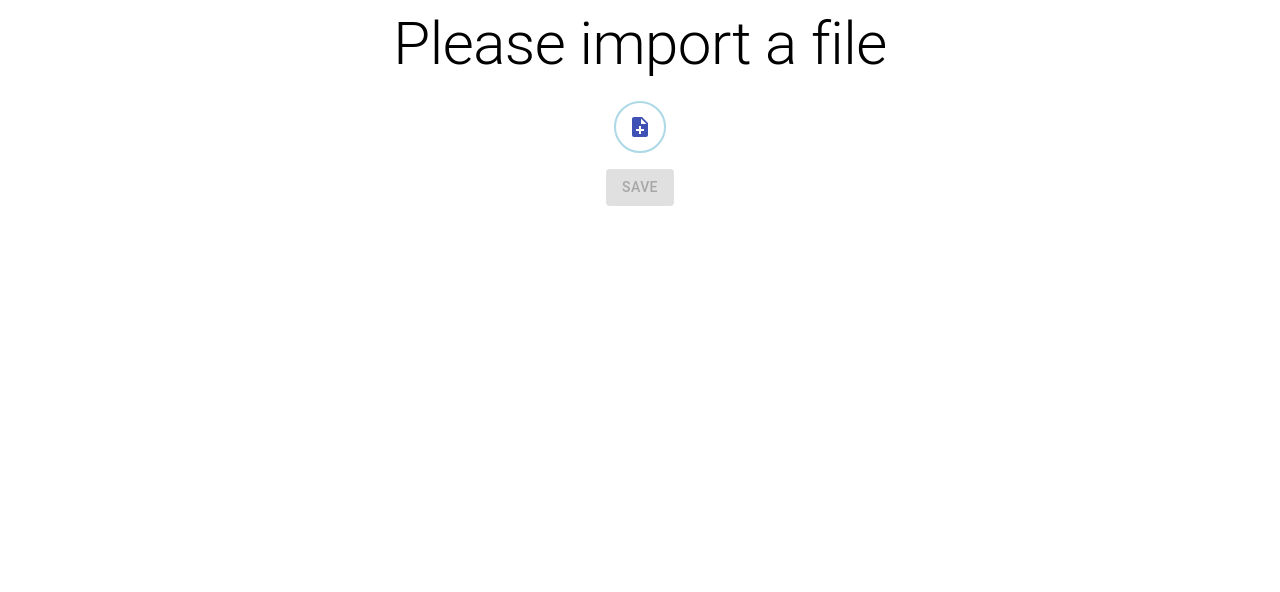
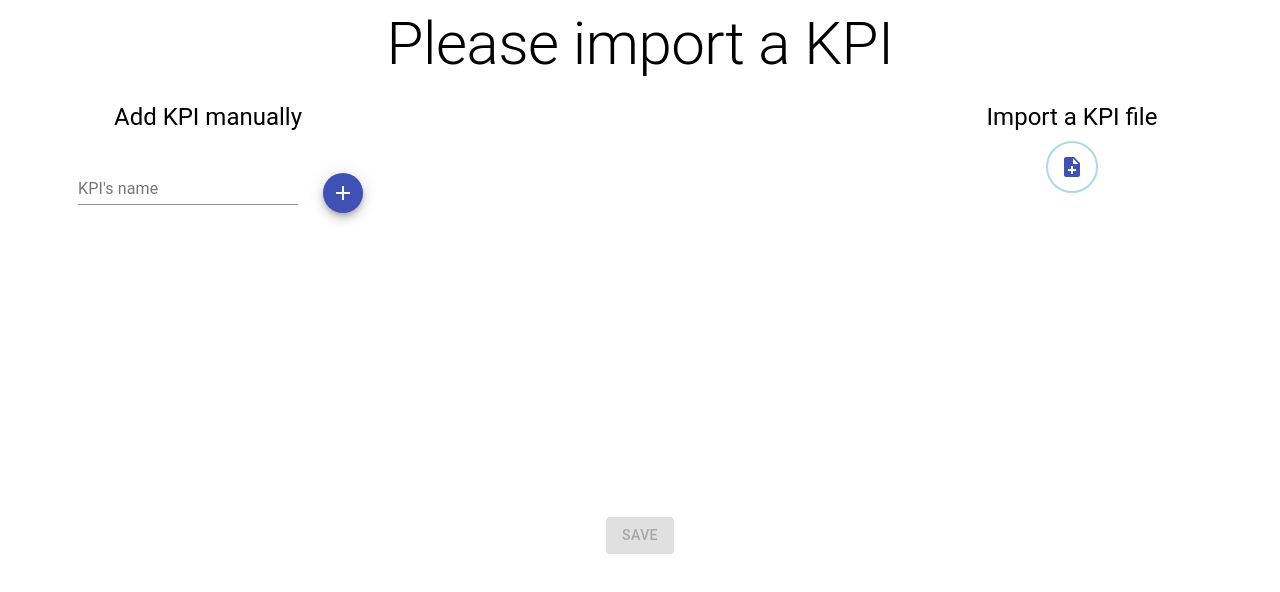
Before and after one commit to Haukain/ddbl-web-app, a React (Create React App) app in the folder source/client/: page /longlist in a window 1280 px wide. Shown: the top 592 px of the page. Built offline with nearby package versions, Linux system fonts and the light colour scheme.

Commit message:
add kpi manually

```diff
--- a/source/client/src/components/Longlist.js
+++ b/source/client/src/components/Longlist.js
@@ -1,7 +1,7 @@
 import React from 'react';
 import { makeStyles } from '@material-ui/core/styles';
 import Container from '@material-ui/core/Container';
-import LonglistXMLImport from './LonglistXMLImport'
+import LonglistBoard from './LonglistBoard'
 
 const useStyles = makeStyles(theme => ({
 }));
@@ -10,8 +10,8 @@ export default function Longlist(props) {
   const classes = useStyles();
 
   return (
-    <Container maxWidth='sm'>
-        <LonglistXMLImport/>
+    <Container>
+        <LonglistBoard/>
     </Container>
   );
 }
--- /dev/null
+++ b/source/client/src/components/LonglistBoard.js
@@ -0,0 +1,130 @@
+import React from 'react';
+import Parser from 'xml2js';
+import { withStyles } from '@material-ui/styles';
+import { Container, Grid, List, ListItem, ListItemText, ListItemIcon, Checkbox, Typography, IconButton } from '@material-ui/core';
+import NoteAddIcon from '@material-ui/icons/NoteAdd';
+import { Button } from '@material-ui/core';
+import update from 'immutability-helper';
+import LonglistXMLImport from './LonglistXMLImport';
+import LonglistManualImport from './LonglistManualImport'
+
+const styles = theme => ({
+  fileInput : {
+    border : 'solid 2px lightblue'
+  },
+  listRoot : {
+    textAlign : 'center',
+    height : 400,
+  },
+  list : {
+      height : 400,
+      overflow: 'auto',
+      maxHeight: '100%',
+  }
+});
+
+const LOCALSTORAGE_KEY = 'kpiList'
+
+class LonglistBoard extends React.Component {
+
+  constructor(props) {
+    super(props);
+
+    this.state = {
+        kpiList : []
+    }
+    this.handleChecked = this.handleChecked.bind(this);
+    this.saveHandler = this.saveHandler.bind(this);
+    this.kpiImport = this.kpiImport.bind(this);
+    this.kpiAdd = this.kpiAdd.bind(this)
+  }
+
+  handleChecked (id) {
+    let currentState = this.state.kpiList[id].isChecked
+    this.setState({kpiList : update(this.state.kpiList, {[id]: {isChecked: {$set: !currentState}}})});
+  }
+
+  generateKpiList() {
+      let kpiList = []
+      console.log(this.state.kpiList)
+      for(let [i,k] of this.state.kpiList.entries())
+      {
+          kpiList.push(
+            <ListItem>
+              <ListItemText
+                primary={k.name}
+              />
+              <ListItemIcon>
+                <Checkbox
+                  disableRipple
+                  onChange={ () => this.handleChecked(i) }
+                  checked={k.isChecked}
+                />
+              </ListItemIcon>
+            </ListItem>,
+          )
+      }
+      return kpiList
+  }
+
+  saveHandler() {
+    let kpisToSave = this.state.kpiList
+    let message = `Saving ${kpisToSave.filter(e=>e.isChecked).length} KPIs to the Database`
+    for(const  k of kpisToSave.filter(e=>e.isChecked)){
+      message += `\n ${k.name}`
+    }
+    alert(message)
+
+    const kpisJson = JSON.parse(JSON.stringify(kpisToSave.filter(e=>e.isChecked)))
+    window.localStorage.setItem(
+      LOCALSTORAGE_KEY,
+      kpisJson
+    )
+  }
+
+  kpiImport(list) {
+    for(let i of list){
+      this.setState({1:{kpiList: this.state.kpiList.push(i)}})
+    }
+    //this.setState({kpiList: list})
+  }
+
+  kpiAdd(name) {
+    this.setState({1:{kpiList: this.state.kpiList.push(name)}})
+  }
+
+  render() {
+    const { classes } = this.props;
+
+    return (
+        <div className={classes.listRoot}>
+            <Typography variant='h2' gutterBottom>
+                {this.state.kpiList.length!=0?this.state.kpiList.length+' KPIs found':'Please import a KPI'}
+            </Typography>
+
+            <Grid container spacing={10}>
+                <Grid item key={1} xs={4}>
+                    <Typography variant='h5' gutterBottom>
+                        {'Add KPI manually'}
+                    </Typography>
+                    <LonglistManualImport addKpis={this.kpiAdd}/>
+                </Grid>
+                <Grid item key={1} xs={4}>
+                    <List className={classes.list}>
+                        {this.generateKpiList()}
+                    </List>
+                    <Button variant='contained' disabled={this.state.kpiList.length==0} color='primary' onClick={this.saveHandler}>save</Button>
+                </Grid>
+                <Grid item key={1} xs={4}>
+                    <Typography variant='h5' gutterBottom>
+                        {'Import a KPI file'}
+                    </Typography>
+                    <LonglistXMLImport importKpis={this.kpiImport}/>
+                </Grid>
+            </Grid>
+        </div>
+    );
+  }
+}
+
+export default withStyles(styles)(LonglistBoard);
--- /dev/null
+++ b/source/client/src/components/LonglistManualImport.js
@@ -0,0 +1,57 @@
+import React from 'react';
+import Parser from 'xml2js';
+import { withStyles } from '@material-ui/styles';
+import { TextField, Fab } from '@material-ui/core';
+import AddIcon from '@material-ui/icons/Add';
+import NoteAddIcon from '@material-ui/icons/NoteAdd';
+
+const styles = theme => ({
+    element:{
+        'vertical-align':'bottom',
+        'margin-left' : 25,
+    }
+});
+
+class LonglistManualImport extends React.Component {
+    constructor(props) {
+      super(props);
+
+      this.state = {
+          name : ""
+      }
+
+      this.addField = this.addField.bind(this);
+    }
+
+    handleChange = (e) => this.setState({
+		name: e.target.value
+	})
+
+    addField(event) {
+        this.props.addKpis({name:this.state.name,isChecked:true})
+    }
+
+    render() {
+        const { classes } = this.props;
+
+        return (
+          <div className={classes.listRoot}>
+              <div>
+                <TextField
+                id="standard-basic"
+                className={classes.element}
+                value={this.state.name}
+                onChange={this.handleChange}
+                label="KPI's name"
+                margin="normal"
+                />
+                <Fab size="small" color="primary" aria-label="add" onClick={this.addField} className={classes.element}>
+                    <AddIcon />
+                </Fab>
+            </div>
+          </div>
+        );
+    }
+}
+
+    export default withStyles(styles)(LonglistManualImport);
--- a/source/client/src/components/LonglistXMLImport.js
+++ b/source/client/src/components/LonglistXMLImport.js
@@ -1,10 +1,8 @@
 import React from 'react';
 import Parser from 'xml2js';
 import { withStyles } from '@material-ui/styles';
-import { List, ListItem, ListItemText, ListItemIcon, Checkbox, Typography, IconButton } from '@material-ui/core';
+import { IconButton } from '@material-ui/core';
 import NoteAddIcon from '@material-ui/icons/NoteAdd';
-import { Button } from '@material-ui/core';
-import update from 'immutability-helper'
 
 const styles = theme => ({
   fileInput : {
@@ -13,45 +11,15 @@ const styles = theme => ({
   listRoot : {
     textAlign : 'center',
     height : 400,
-  },
-  list : {
-      overflow: 'auto',
-      maxHeight: '100%',
   }
 });
 
-const LOCALSTORAGE_KEY = 'kpiList'
-
 class LonglistXMLImport extends React.Component {
-
   constructor(props) {
     super(props);
 
-    this.state = {
-        kpiList : []
-    }
-    this.handleChecked = this.handleChecked.bind(this);
     this.handleChange = this.handleChange.bind(this);
     this.extractSchema = this.extractSchema.bind(this);
-    this.saveHandler = this.saveHandler.bind(this)
-  }
-
-  handleChecked (id) {
-    let currentState = this.state.kpiList[id].isChecked
-    this.setState({kpiList : update(this.state.kpiList, {[id]: {isChecked: {$set: !currentState}}})});
-  }
-
-  handleChange(event) {
-    let reader = new FileReader();
-    reader.readAsText(event.target.files[0], 'UTF-8');
-    reader.onload = (evt) => {
-        Parser.parseString(evt.target.result, (err, result) => {
-            this.extractSchema(result)
-        })
-    }
-    reader.onerror = (evt) => {
-        console.log('error reading file');
-    }
   }
 
   extractSchema(schema){
@@ -71,46 +39,22 @@ class LonglistXMLImport extends React.Component {
         for(let i of previousIndexes) {
             kpiList.push({name:schema.Report['VisRpt:VisioReport'][0].Group[0].GroupField[0].RowItem[i+1].Field[0].Val[0]._,isChecked:true})
         }
-        this.setState({kpiList:kpiList})
+        this.props.importKpis(kpiList)
     }
     else (console.error('Error while extracting schema from the XML file'))
   }
 
-  generateKpiList() {
-      let kpiList = []
-      for(let [i,k] of this.state.kpiList.entries())
-      {
-          kpiList.push(
-            <ListItem>
-              <ListItemText
-                primary={k.name}
-              />
-              <ListItemIcon>
-                <Checkbox
-                  disableRipple
-                  onChange={ () => this.handleChecked(i) }
-                  checked={k.isChecked}
-                />
-              </ListItemIcon>
-            </ListItem>,
-          )
-      }
-      return kpiList
-  }
-
-  saveHandler() {
-    let kpisToSave = this.state.kpiList
-    let message = `Saving ${kpisToSave.filter(e=>e.isChecked).length} KPIs to the Database`
-    for(const  k of kpisToSave.filter(e=>e.isChecked)){
-      message += `\n ${k.name}`
+  handleChange(event) {
+    let reader = new FileReader();
+    reader.readAsText(event.target.files[0], 'UTF-8');
+    reader.onload = (evt) => {
+        Parser.parseString(evt.target.result, (err, result) => {
+            this.extractSchema(result)
+        })
     }
-    alert(message)
-
-    const kpisJson = JSON.parse(JSON.stringify(kpisToSave.filter(e=>e.isChecked)))
-    window.localStorage.setItem(
-      LOCALSTORAGE_KEY,
-      kpisJson
-    )
+    reader.onerror = (evt) => {
+        console.log('error reading file');
+    }
   }
 
   render() {
@@ -118,9 +62,6 @@ class LonglistXMLImport extends React.Component {
 
     return (
       <div className={classes.listRoot}>
-          <Typography variant='h2' gutterBottom>
-            {this.state.kpiList.length!=0?this.state.kpiList.length+' KPIs found':'Please import a file'}
-          </Typography>
           <input
             hidden
             type='file'
@@ -135,10 +76,6 @@ class LonglistXMLImport extends React.Component {
               <NoteAddIcon/>
             </IconButton>
           </label>
-          <List className={classes.list}>
-            {this.generateKpiList()}
-          </List>
-          <Button variant='contained' disabled={this.state.kpiList.length==0} color='primary' onClick={this.saveHandler}>save</Button>
       </div>
     );
   }
--- a/source/client/src/components/StepSelectionPage.js
+++ b/source/client/src/components/StepSelectionPage.js
@@ -21,7 +21,7 @@ export default function SignIn(props) {
   const classes = useStyles();
 
   return (
-      <Container>
+      <Container maxWidth="xl">
         <Grid container spacing={10}>
             <Grid item key={1} xs={4}>
                 <Card className={classes.card}>
```
